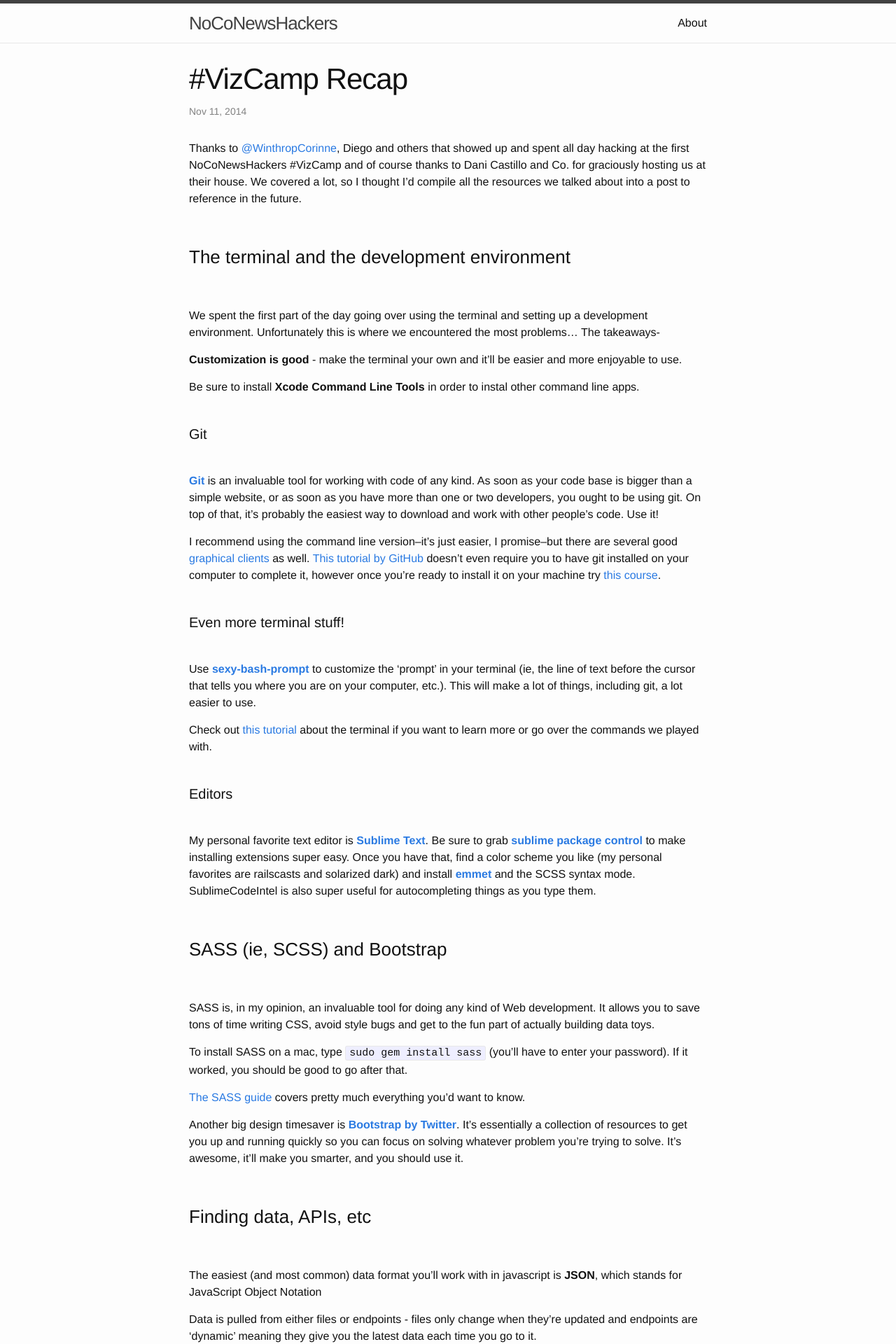
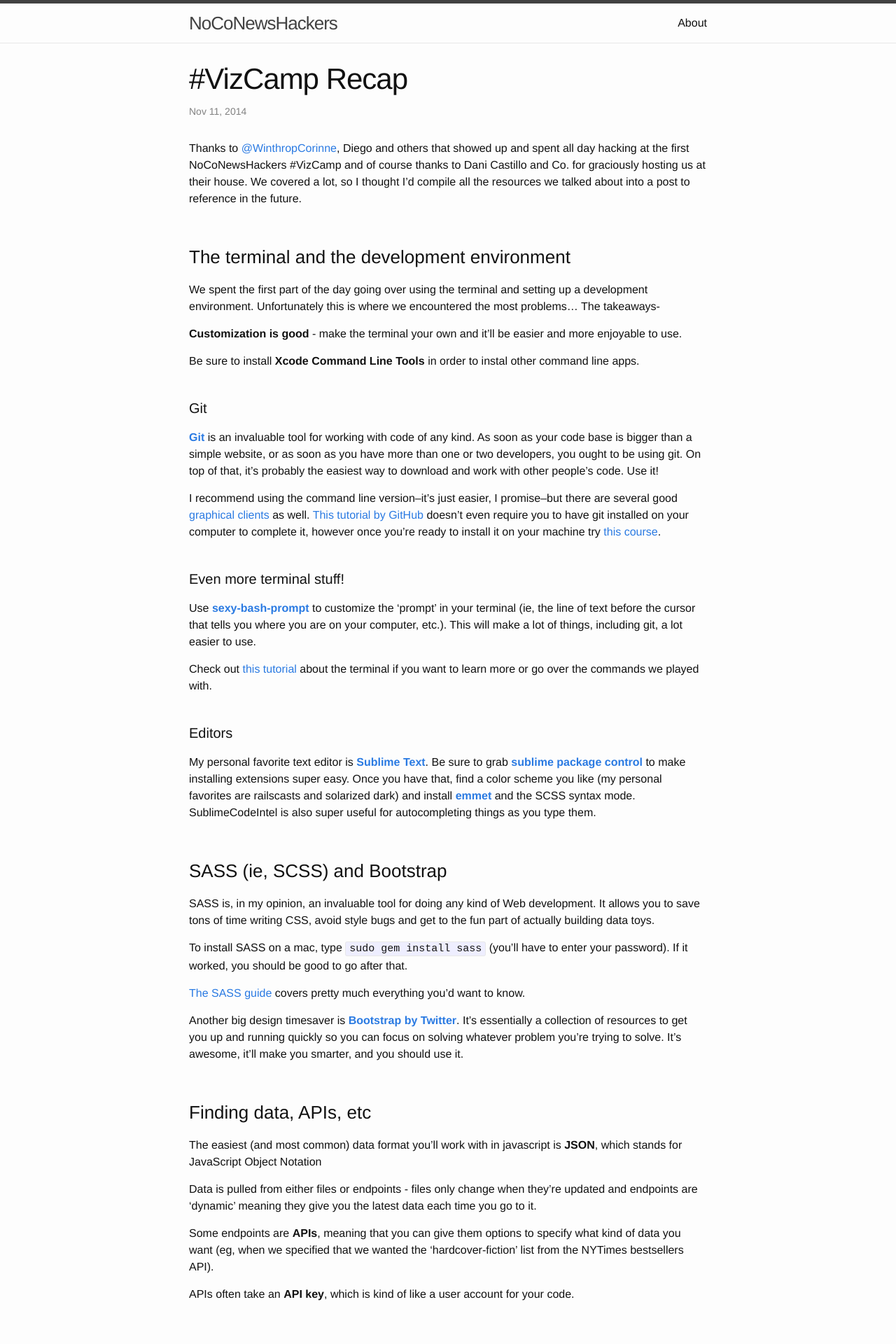
Before and after one commit to ncnh/ncnh.github.io, a Jekyll site: the page built from _posts/2014-11-11-vizcamp-recap.markdown, in a window 1280 px wide. Shown: the top 1920 px of the page at 70% size. Built offline with Jekyll 4.4.1, drawn with Linux system fonts in a browser that asks for light colours.

Commit message:
changin margin back

```diff
--- a/_sass/_base.scss
+++ b/_sass/_base.scss
@@ -22,7 +22,7 @@ body {
 }
 
 
-
+h3, h4, h5 { margin: 2em 0; }
 /**
  * Set `margin-bottom` to maintain vertycal rhythm
  */
@@ -33,7 +33,6 @@ ul, ol, dl, figure,
     margin-bottom: $spacing-unit / 2;
 }
 h1, h2, h3 { font-weight: bold; }
-h3, h4, h5 { margin: 2em 0; }
 
 
 /**
```
